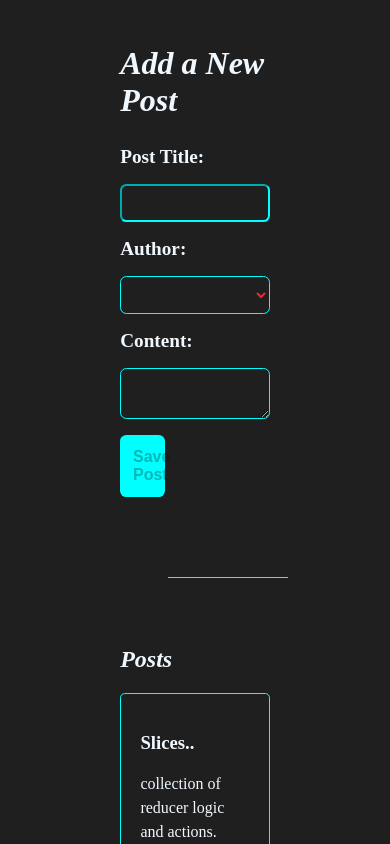
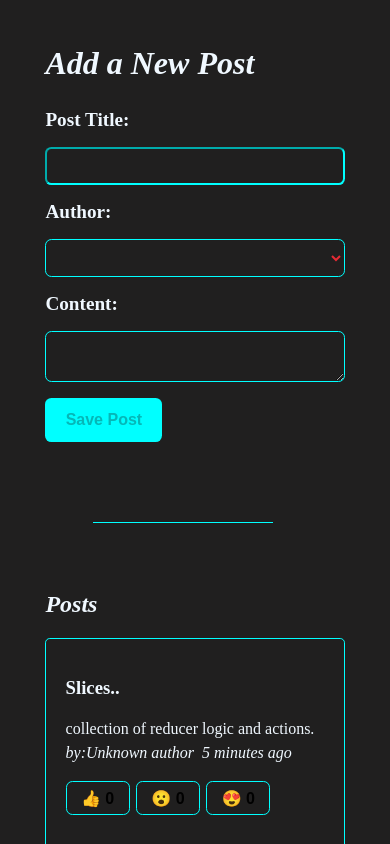
Before and after one commit to edubew/learn_redux, a React (Create React App) app: page / in a window 390 px wide. Shown: the top 844 px of the page. Built offline with nearby package versions, Linux system fonts and the light colour scheme.

Commit message:
Make the website responsive

```diff
--- a/src/features/posts/PostsList.js
+++ b/src/features/posts/PostsList.js
@@ -13,7 +13,7 @@ const PostsList = () => {
   const renderedPosts = orderedPosts.map((post) => (
     <article key={post.id}>
       <h3>{post.title}</h3>
-      <p>{post.content.substring(0, 100)}</p>
+      <p className="post__card">{post.content.substring(0, 100)}</p>
       <p className="post__credits">
         <PostAuthor userId={post.userId} />
         <TimeAgo timestamp={post.date} />
--- a/src/index.css
+++ b/src/index.css
@@ -4,10 +4,11 @@ body {
 
 main {
   display: flex;
-  flex-direction: column;
+  flex-direction: row;
   justify-content: center;
-  margin: 5% 30%;
+  margin: 5% 10%;
   color: aliceblue;
+  gap: 6rem;
 }
 
 .form__container h2 {
@@ -47,7 +48,7 @@ option {
 }
 
 button {
-  width: 30%;
+  width: 30vw;
   padding: 0.8rem;
   border-radius: 0.4rem;
   border: none;
@@ -63,11 +64,7 @@ button:hover {
 }
 
 hr {
-  width: 80%;
-  height: 1px;
-  background: aqua;
-  border: none;
-  margin: 3rem;
+  display: none;
 }
 
 .postList__container h2 {
@@ -79,11 +76,13 @@ article {
   padding: 1.2rem;
   border-radius: 0.3rem;
   margin-bottom: 1rem;
+  overflow: hidden;
 }
 
 article p {
   margin: 0;
   line-height: 1.5rem;
+  width: 30vw;
 }
 
 .post__credits {
@@ -103,3 +102,23 @@ article p {
   background: transparent;
   box-shadow: 0 0 4px 4px cyan;
 }
+
+@media screen and (max-width: 743px) {
+  main {
+    flex-direction: column;
+    gap: 0;
+  }
+
+  hr {
+    display: block;
+    width: 60%;
+    height: 1px;
+    background: aqua;
+    border: none;
+    margin: 3rem;
+  }
+
+  article p {
+    width: 80vw;
+  }
+}
```
